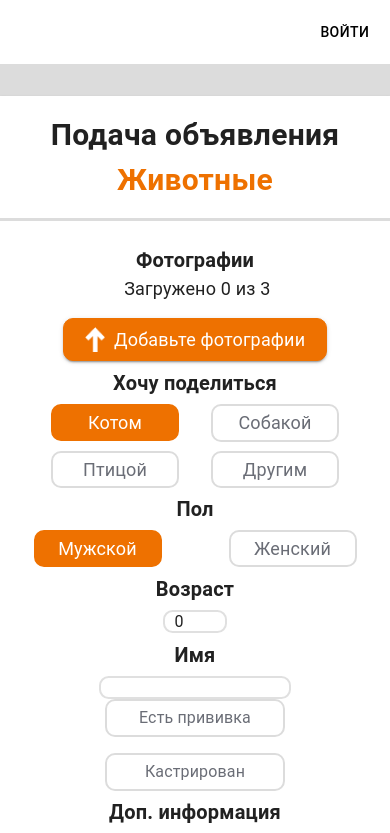
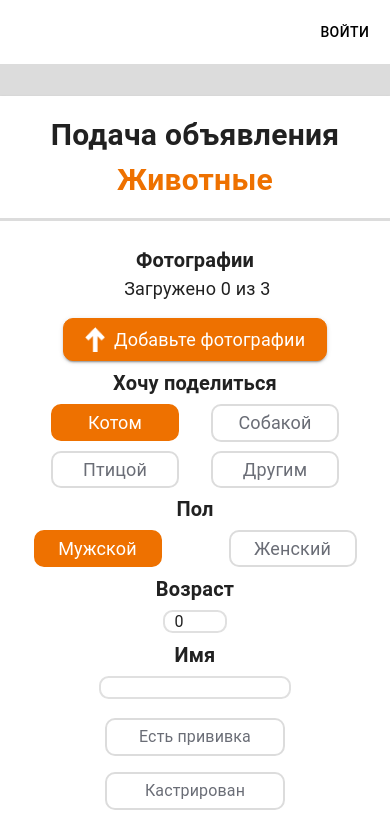
Before and after one commit to quaesum/miomi-front, a React (Create React App) app: page /animals/create-animal in a window 390 px wide. Shown: the top 833 px of the page. Built offline with nearby package versions, Linux system fonts and the light colour scheme; no server answers.

Commit message:
Fix info medic mobile version

```diff
--- a/src/pages/CreateAnimalPage/CreateAnimalPage.jsx
+++ b/src/pages/CreateAnimalPage/CreateAnimalPage.jsx
@@ -632,7 +632,7 @@ export const CreateAnimalPage = () => {
             {/* INFO MEDIC */}
             <CustomLabelTag text={""} />
             <Box
-              className={`${isMobile ? "m-auto flex-col w-max" : "ml-10"} flex`}
+              className={`${isMobile ? "m-auto flex-col w-max my-12" : "ml-10"} flex`}
             >
               <CustomTypographyTag
                 register={register}
```
